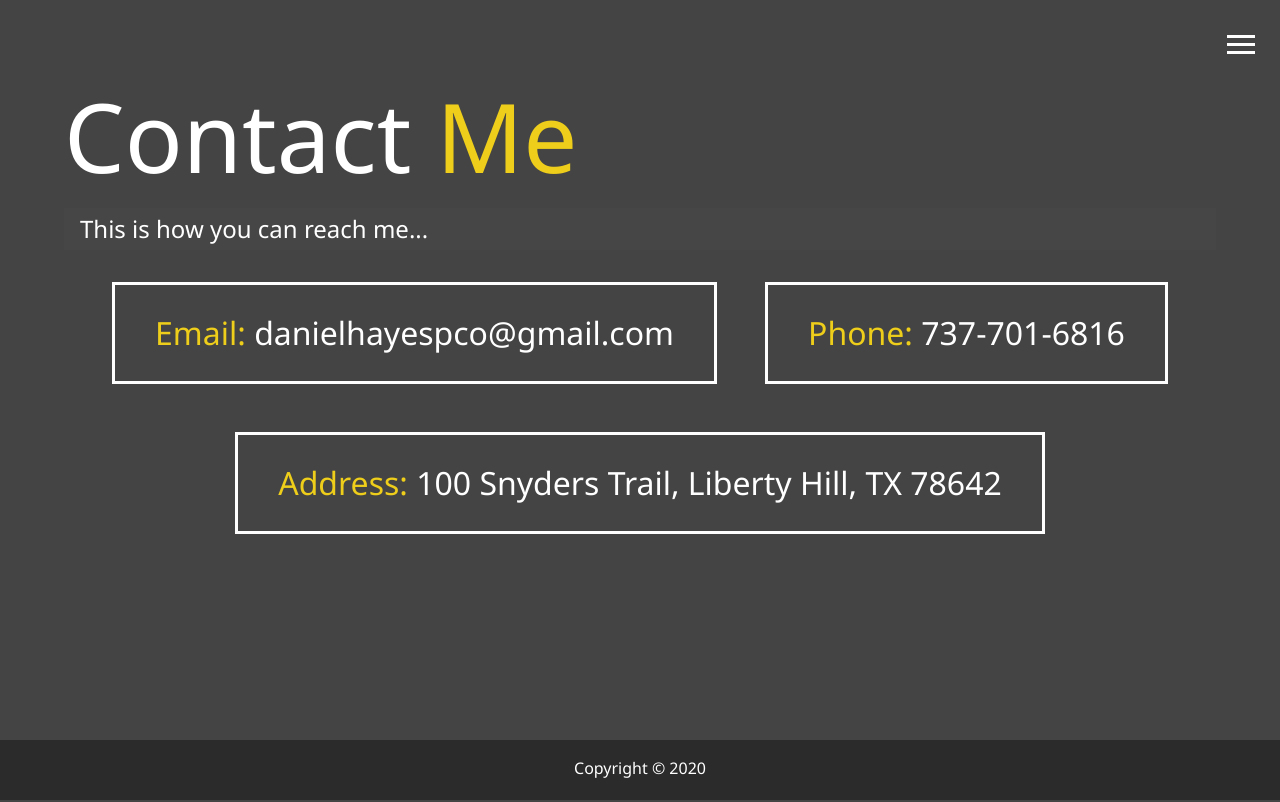
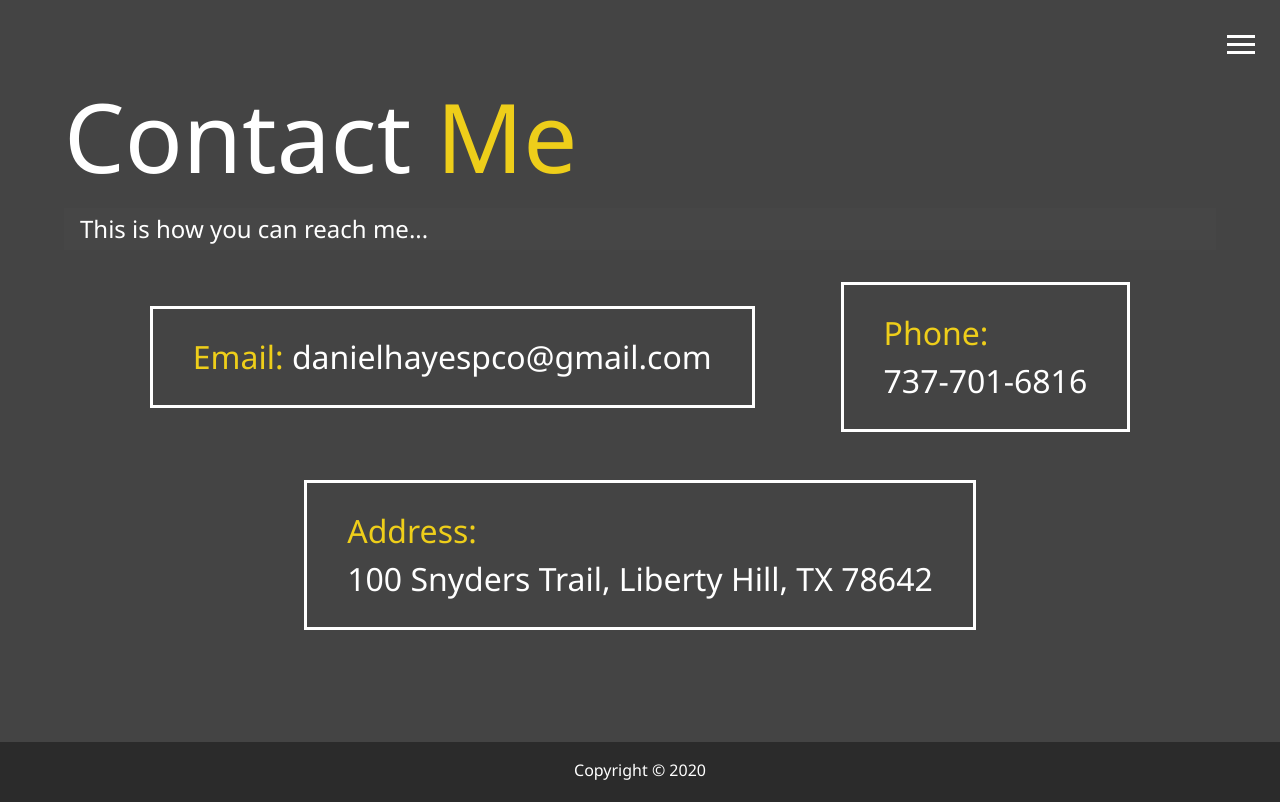
Before and after one commit to danielhayespco/responsivePortfolio, a plain HTML site: page contact.html in a window 1280 px wide. Drawn offline with Linux system fonts and the light colour scheme.

Commit message:
fixed formatting issues on Contact page

```diff
--- a/contact.html
+++ b/contact.html
@@ -57,10 +57,10 @@
                     href="mailto:danielhayespco@gmail.com">danielhayespco@gmail.com</a>
             </div>
             <div>
-                <span class="text-secondary">Phone:</span> <a href="tel:737-701-6816">737-701-6816</a>
+                <span class="text-secondary">Phone:</span><br> <a href="tel:737-701-6816">737-701-6816</a>
             </div>
             <div>
-                <span class="text-secondary">Address:</span> 100 Snyders Trail, Liberty Hill, TX 78642
+                <span class="text-secondary">Address:</span><br> 100 Snyders Trail, Liberty Hill, TX 78642
             </div>
         </div>
     </main>
```
